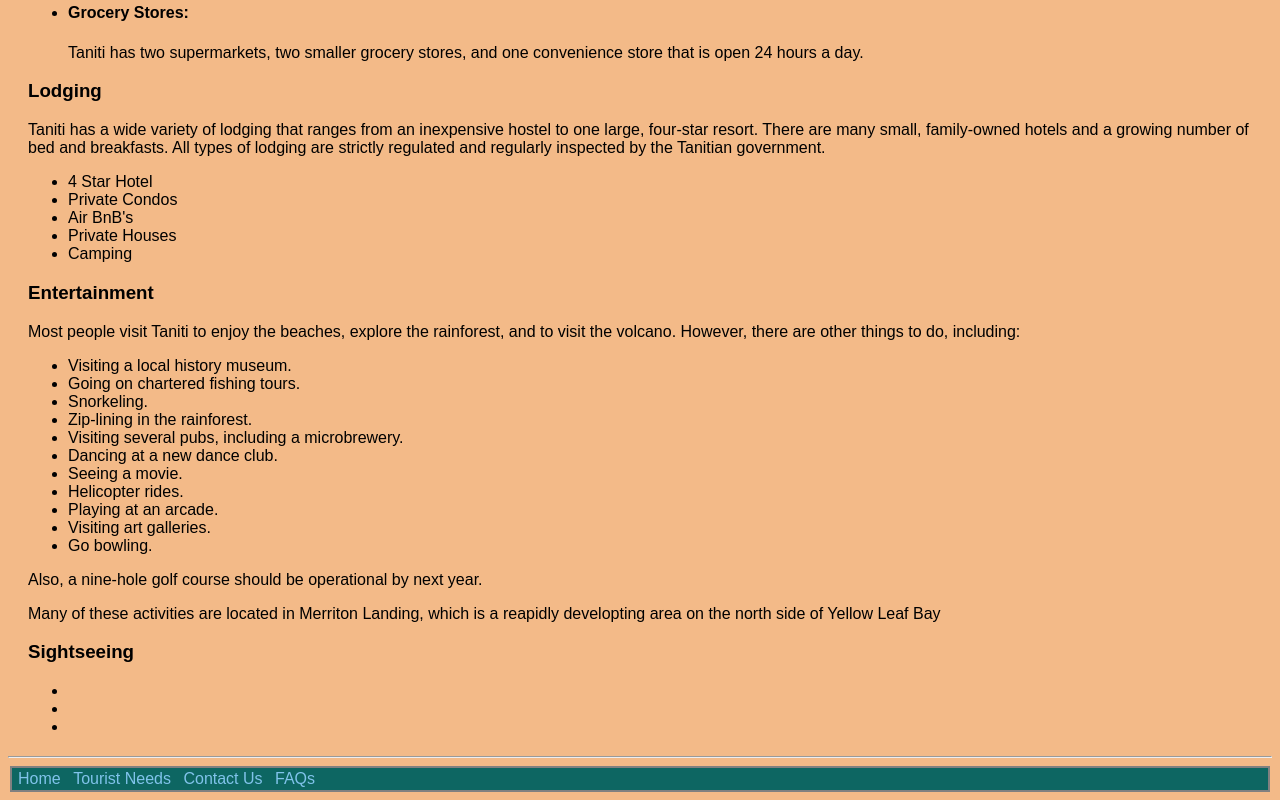
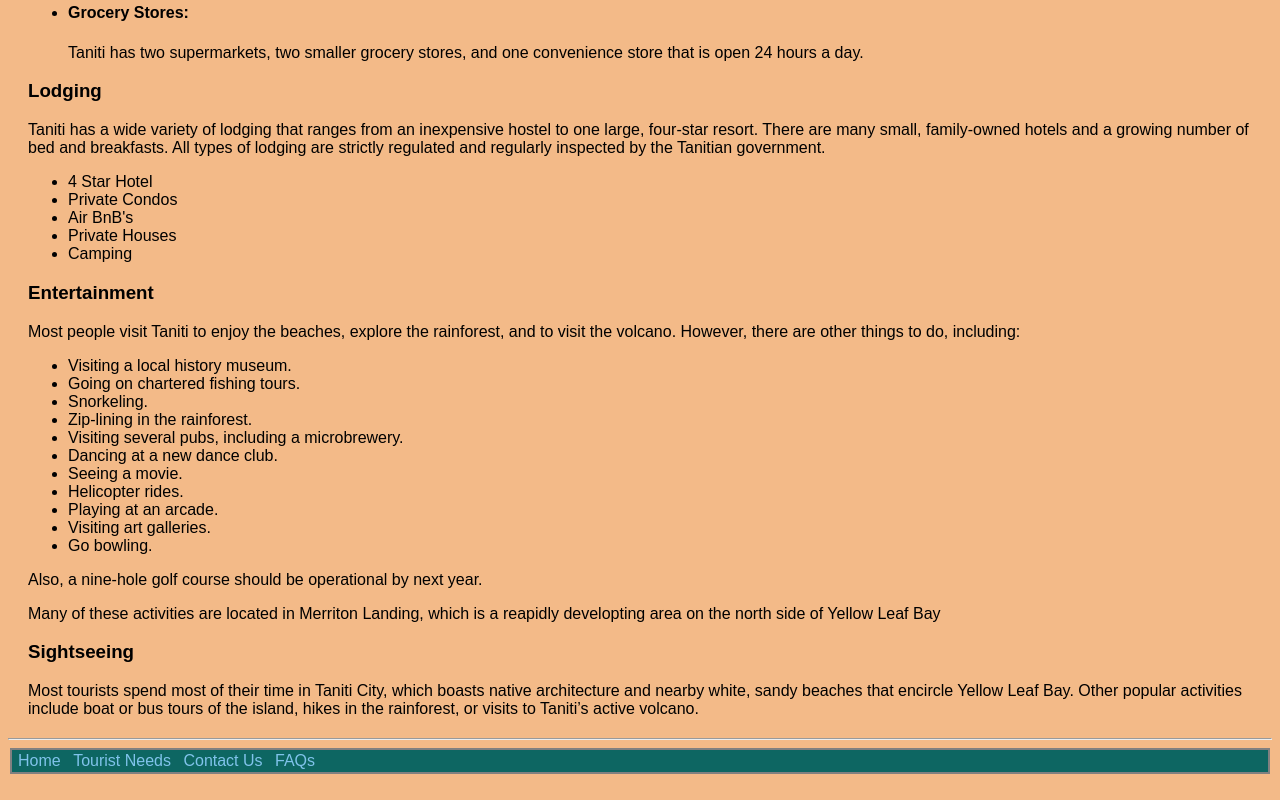
Before and after one commit to Phsyclone212/D479_Prototype, a plain HTML site: page touristNeeds.html in a window 1280 px wide. Shown: the part 657-1457 px from the top of the page. Drawn offline with Linux system fonts and the light colour scheme.

Commit message:
updated sightseeing section of touristNeeds.html

```diff
--- a/touristNeeds.html
+++ b/touristNeeds.html
@@ -81,11 +81,9 @@
         </div>
         <div>
             <h3 id="sightseeing">Sightseeing</h3>
-            <ul>
-                <li></li>
-                <li></li>
-                <li></li>
-            </ul>
+            <p>Most tourists spend most of their time in Taniti City, which boasts native architecture and nearby white,
+                 sandy beaches that encircle Yellow Leaf Bay. Other popular activities include boat or bus tours of the island,
+                 hikes in the rainforest, or visits to Taniti’s active volcano.</p>
         </div>
     </section>
     <hr>
```
